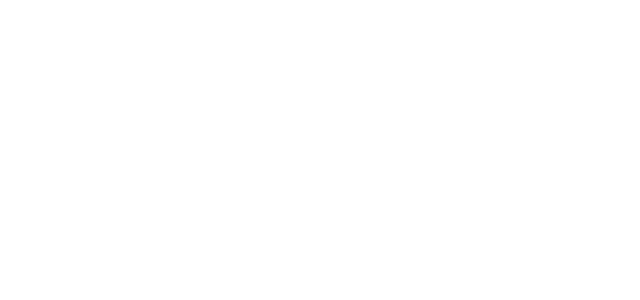
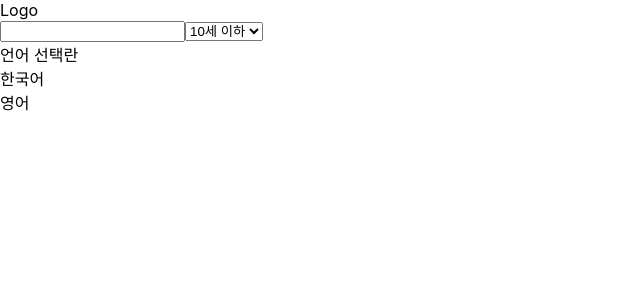
Before and after one commit to kwongholee/khuthon, a React (Create React App) app in the folder front/: page /mypage/1 in a window 1280 px wide. Shown: the top 300 px of the page, without its empty margins (0-640 px from the left). Built offline with nearby package versions, Linux system fonts and the light colour scheme.

Commit message:
[add] /front router, profile settings

```diff
--- a/front/src/App.jsx
+++ b/front/src/App.jsx
@@ -1,4 +1,10 @@
 import './App.css';
+import Main from './routes/Main';
+import MyPage from './routes/MyPage';
+import Book from './routes/Book';
+import Quiz from './routes/Quiz';
+import Wordlist from './routes/Wordlist';
+import LevelChange from './routes/Levelchange';
 
 import {Routes, Route} from 'react-router-dom'
 
@@ -6,11 +12,12 @@
   return (
     <div>
       <Routes>
-        <Route path='/' element={<div></div>}></Route>
-        <Route path='/mypage/:userid' element={<div></div>}></Route>
-        <Route path='/book/:bookid' element={<div></div>}></Route>
-        <Route path='/quiz/:userid' element={<div></div>}></Route>
-        <Route path='/wordlist/:userid' element={<div></div>}></Route>
+        <Route path='/' element={<Main></Main>}></Route>
+        <Route path='/mypage/:userid' element={<MyPage></MyPage>}></Route>
+        <Route path='/book/:bookid' element={<Book></Book>}></Route>
+        <Route path='/quiz/:userid' element={<Quiz></Quiz>}></Route>
+        <Route path='/wordlist/:userid' element={<Wordlist></Wordlist>}></Route>
+        <Route path='/level-change/:userid' element={<LevelChange></LevelChange>}></Route>
       </Routes>
     </div>
   );
--- /dev/null
+++ b/front/src/routes/LevelChange.jsx
@@ -0,0 +1,7 @@
+export default function LevelChange() {
+    return(
+        <div>
+
+        </div>
+    )
+}
--- a/front/src/routes/Main.jsx
+++ b/front/src/routes/Main.jsx
@@ -3,7 +3,13 @@
 export default function Main() {
   return(
     <div>
+      <div>
+        background-image
+      </div>
 
+      <div>
+        Login Div
+      </div>
     </div>
   )
 }
--- a/front/src/routes/MyPage.jsx
+++ b/front/src/routes/MyPage.jsx
@@ -3,7 +3,28 @@
 export default function MyPage() {
   return(
     <div>
+      <div>Logo</div>
 
+      <div>
+        <form action="/" method="post">
+          <input name='name' type="text" />
+          <select name="age">
+            <option value="0">10세 이하</option>
+            <option value="10">10대</option>
+            <option value="20">20대</option>
+            <option value="30">30대</option>
+            <option value="40">40대</option>
+            <option value="50">50대</option>
+            <option value="60">60대</option>
+            <option value="70">70대 이상</option>
+          </select>
+          <div>
+            언어 선택란
+            <div>한국어</div>
+            <div>영어</div>
+          </div>
+        </form>
+      </div>
     </div>
   )
 }
```
